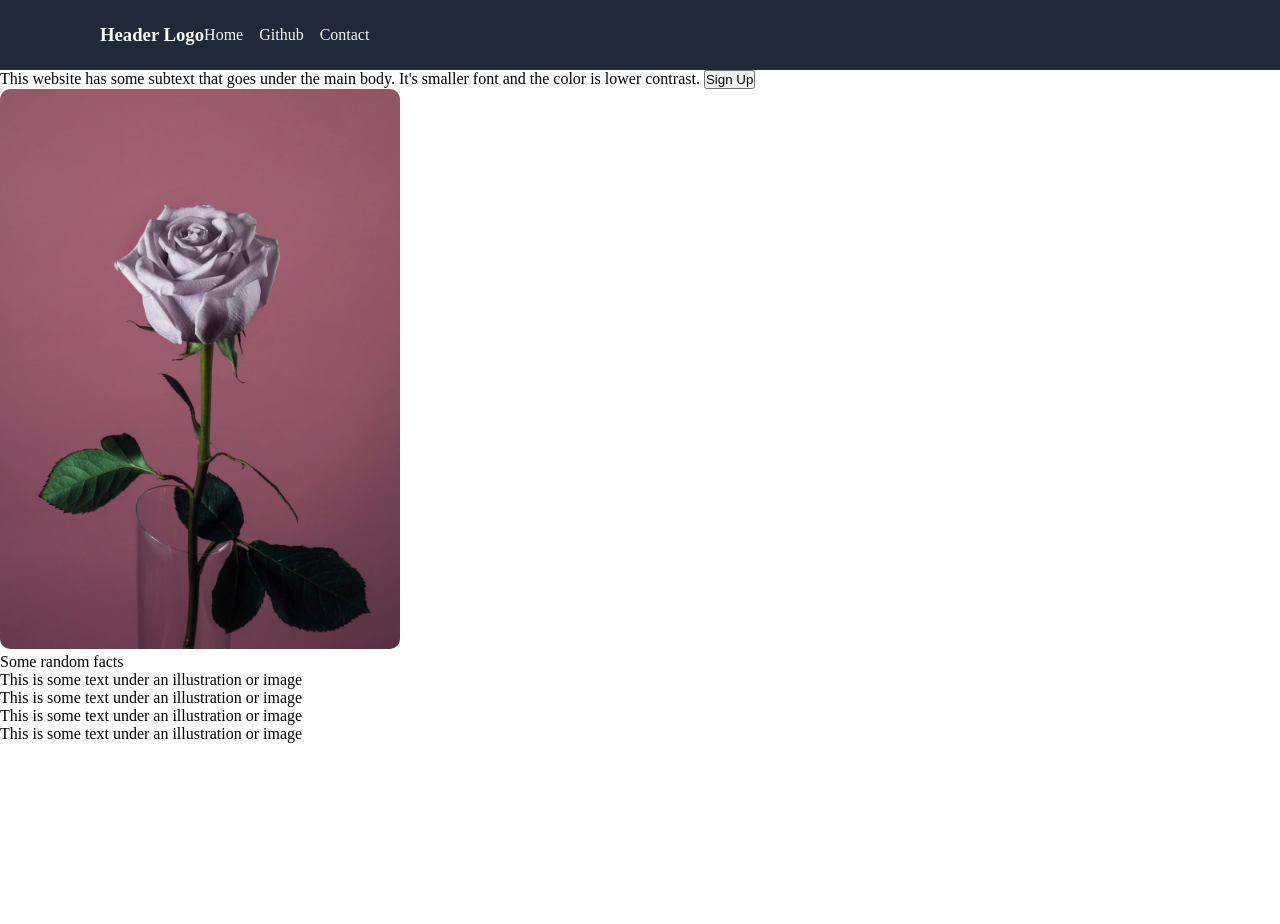
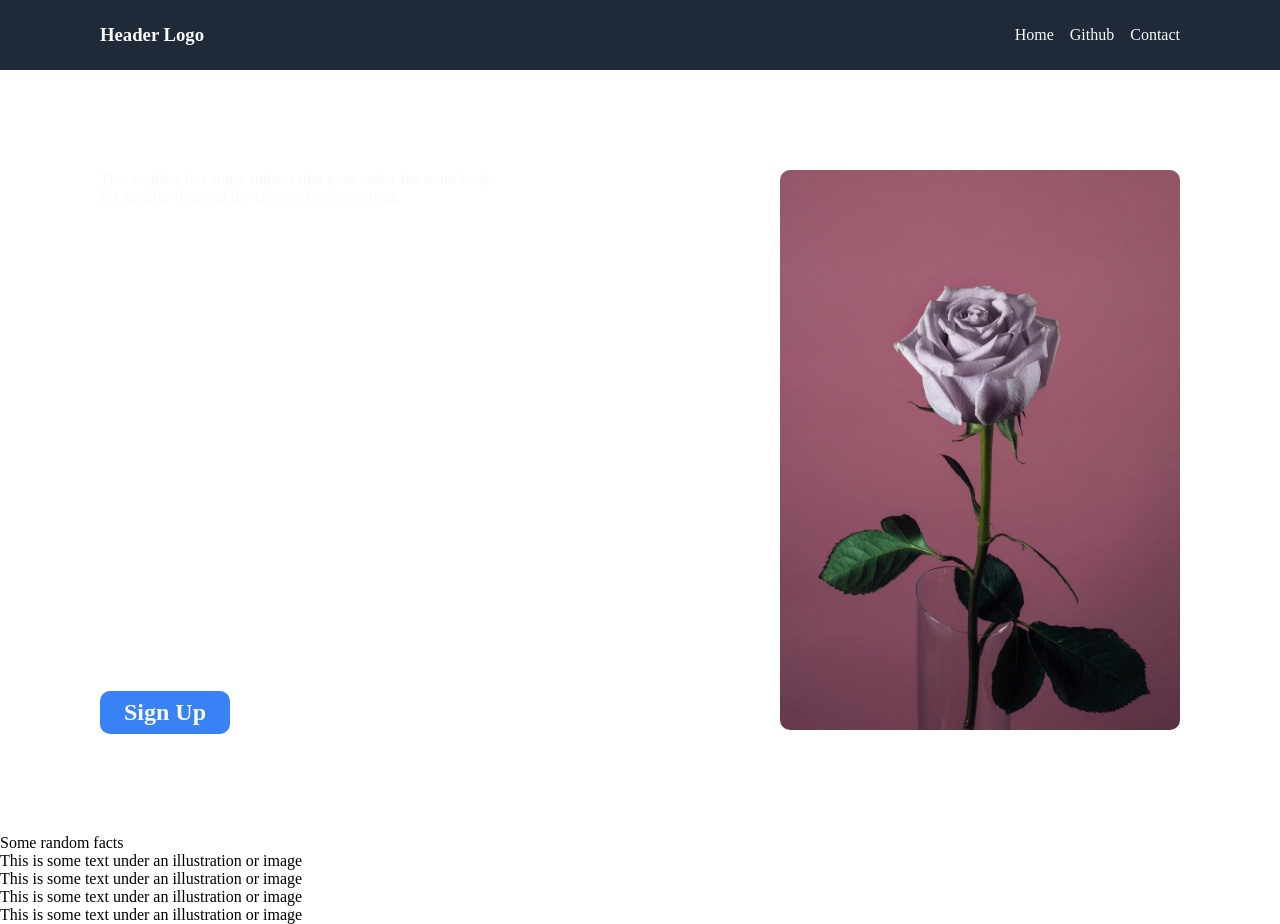
Before and after one commit to itsnotHan/landing_page, a plain HTML site: page index.html in a window 1280 px wide. Before the commit the page ends 800 px from the top, so only its background shows below. Drawn offline with Linux system fonts and the light colour scheme.

Commit message:
Aligned links in right corner

```diff
--- a/styles.css
+++ b/styles.css
@@ -11,6 +11,44 @@
     color: #F9FAF8;
 }
 
+.hero{
+    display:flex;
+    justify-content: space-between;
+    color:#F9FAF8;
+    padding:100px;
+}
+
+.heroText{
+    display:flex;
+    flex-direction: column;
+    justify-content: space-between;
+    align-items: flex-start;
+    gap: 12px;
+    width: 400px;
+}
+
+.links{
+    margin-left: auto;
+}
+
+.signup{
+    font-family: inherit;
+    font-size: 24px;
+    font-weight: 600;
+    display: flex;
+    flex-shrink: 0;
+    justify-content: center;
+    background-color: #3882f6;
+    text-align: center;
+    color:#F9FAF8;
+    padding: 8px 24px;
+    border-radius: 10px;
+    border:none;
+}
+
+.information{
+    display: flex
+}
 ul{
     display: flex;
     list-style-type: none;
```
